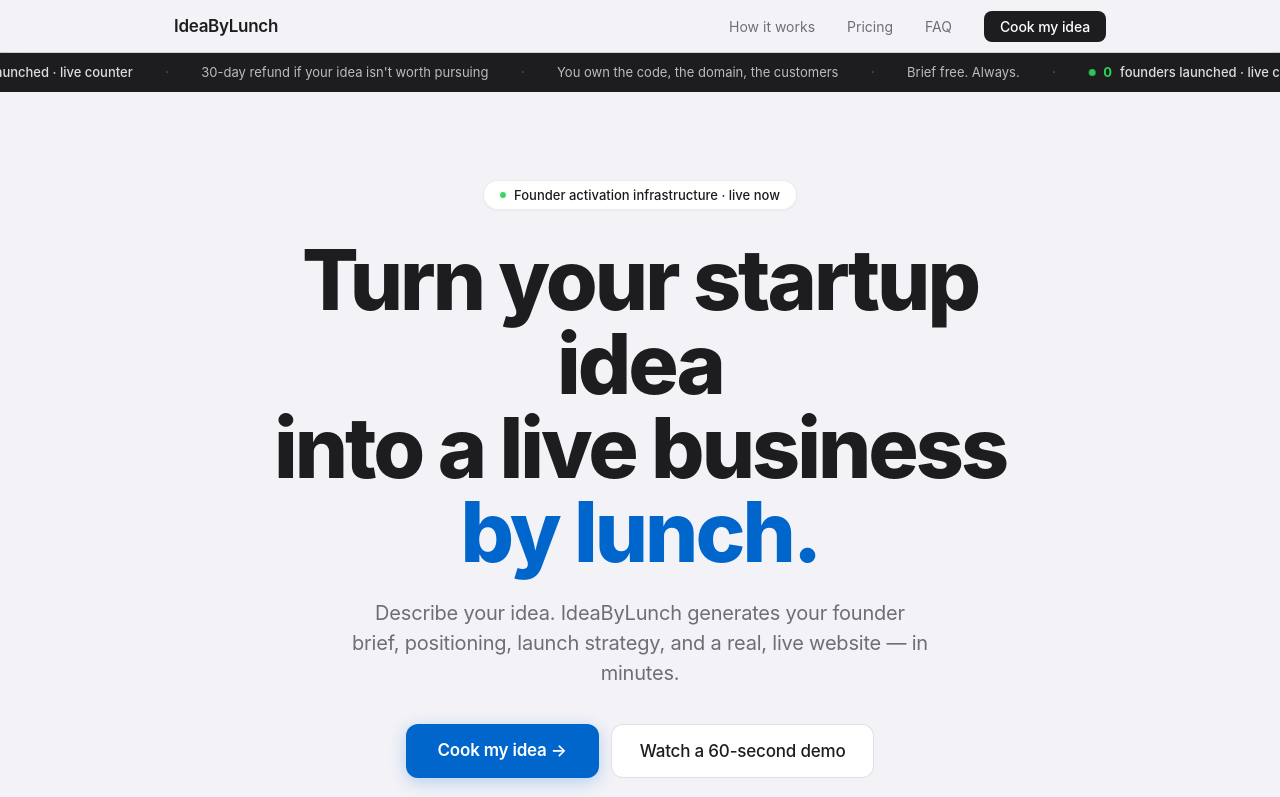
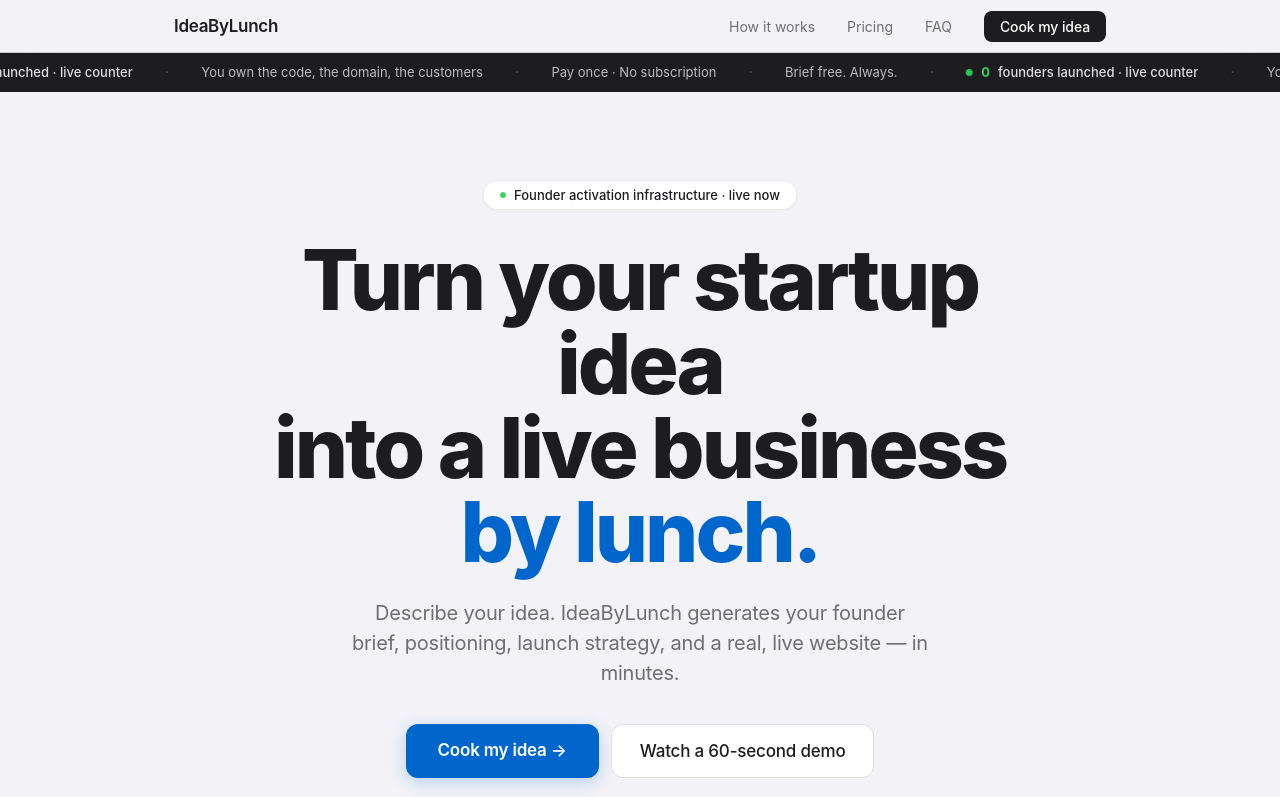
Before and after one commit to Eddiebm/lunch2idea, a Next.js app: page / in a window 1280 px wide. Shown: the top 797 px of the page. Built offline with nearby package versions, Linux system fonts and the light colour scheme; no server answers.

Commit message:
copy: remove unrealistic refund line; add 'pay once, no subscription'

```diff
--- a/app/page.tsx
+++ b/app/page.tsx
@@ -153,9 +153,9 @@
                   <strong style={{ color: '#30D158' }}>{deployCount.toLocaleString()}</strong> founders launched · live counter
                 </span>
                 <span style={{ color: 'rgba(255,255,255,.2)' }}>·</span>
-                <span style={{ fontSize: 13, color: 'rgba(255,255,255,.7)' }}>30-day refund if your idea isn&apos;t worth pursuing</span>
+                <span style={{ fontSize: 13, color: 'rgba(255,255,255,.7)' }}>You own the code, the domain, the customers</span>
                 <span style={{ color: 'rgba(255,255,255,.2)' }}>·</span>
-                <span style={{ fontSize: 13, color: 'rgba(255,255,255,.7)' }}>You own the code, the domain, the customers</span>
+                <span style={{ fontSize: 13, color: 'rgba(255,255,255,.7)' }}>Pay once · No subscription</span>
                 <span style={{ color: 'rgba(255,255,255,.2)' }}>·</span>
                 <span style={{ fontSize: 13, color: 'rgba(255,255,255,.7)' }}>Brief free. Always.</span>
                 <span style={{ color: 'rgba(255,255,255,.2)' }}>·</span>
```
